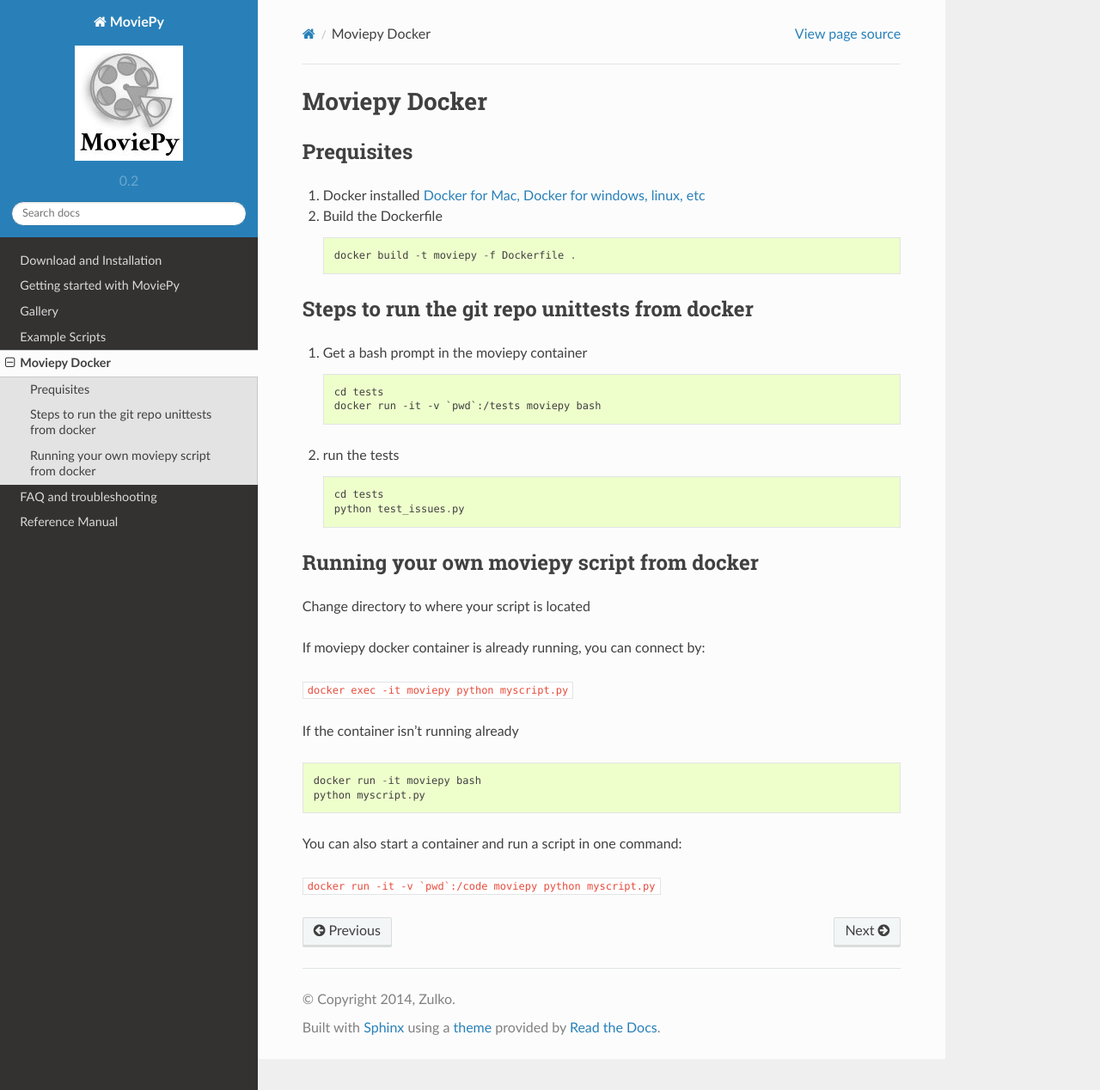
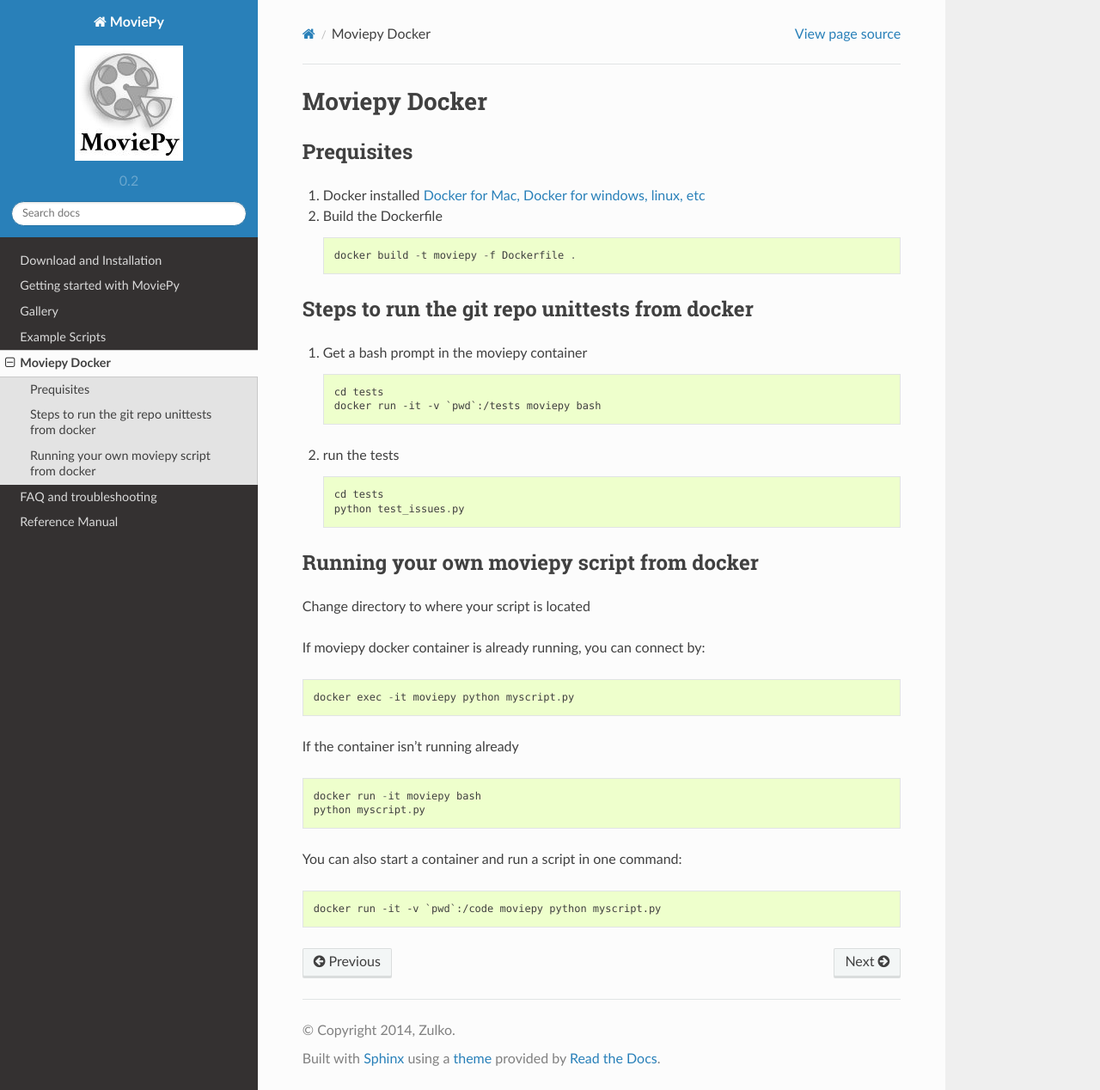
Before and after one commit to Zulko/moviepy, a Sphinx documentation site: the page built from docs/docker.rst, in a window 1280 px wide and 1268 px high. Shown: the whole window at 86% size. Built offline with Sphinx 7.4.7 and the Read the Docs theme 2.0.0, drawn with Linux system fonts in a browser that asks for light colours.

Commit message:
fix code

```diff
--- a/docs/docker.rst
+++ b/docs/docker.rst
@@ -28,9 +28,9 @@
 
 Change directory to where your script is located
 
-If moviepy docker container is already running, you can connect by:
+If moviepy docker container is already running, you can connect by: ::
 
-``docker exec -it moviepy python myscript.py``
+     docker exec -it moviepy python myscript.py
 
 If the container isn't running already ::
 
@@ -38,6 +38,6 @@
      python myscript.py
 
 
-You can also start a container and run a script in one command:
+You can also start a container and run a script in one command: ::
 
-``docker run -it -v `pwd`:/code moviepy python myscript.py``
+     docker run -it -v `pwd`:/code moviepy python myscript.py
```
